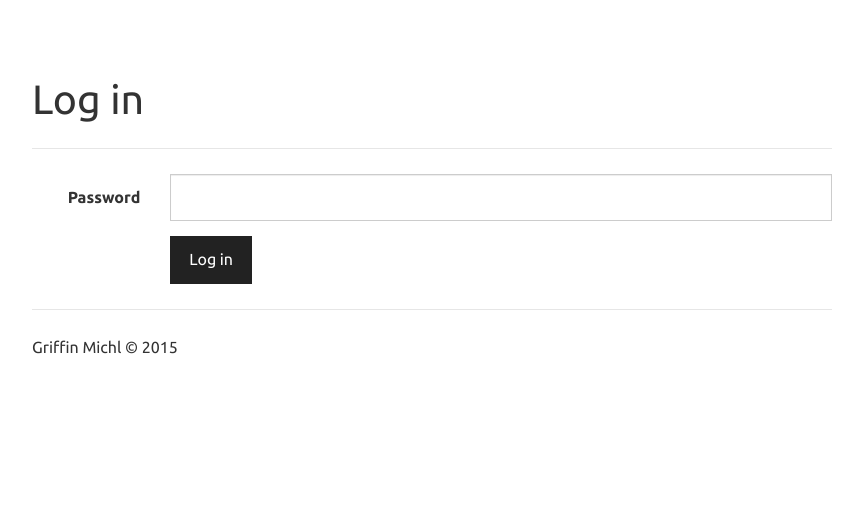
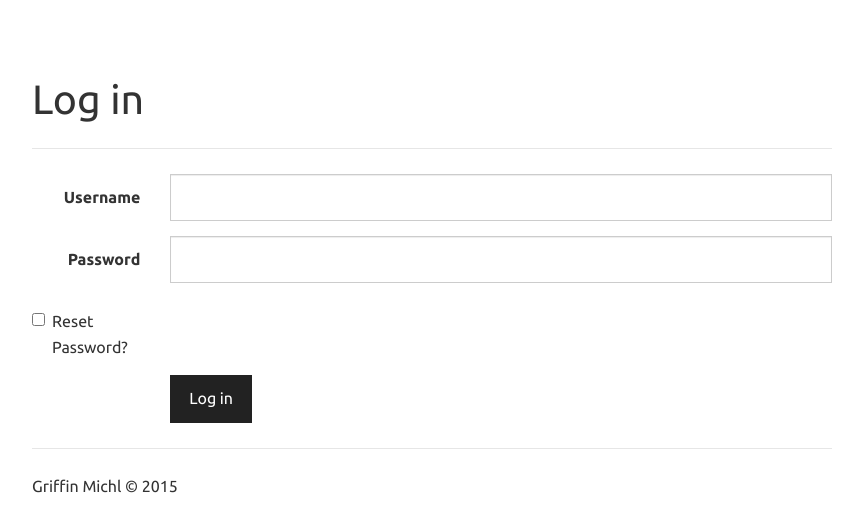
Before and after one commit to gm758/blog, a Flask app: a page that uses templates/login.html in a window 1280 px wide. Shown: the part 51-583 px from the top of the page, without its empty margins (208-1071 px from the left). Run offline with Flask 2, Linux system fonts and the light colour scheme; some libraries are stand-ins or nearby versions.

Commit message:
adding login functionality, hiding vim files

```diff
--- a/app.py
+++ b/app.py
@@ -15,10 +15,9 @@ from micawber.cache import Cache as OEmbedCache
 from peewee import *
 from playhouse.flask_utils import FlaskDB, get_object_or_404, object_list
 from playhouse.sqlite_ext import *
-from wekzeug.security import generate_password_hash, check_password_hash
+from werkzeug.security import generate_password_hash, check_password_hash
 
 
-ADMIN_PASSWORD = 'password'
 APP_DIR = os.path.dirname(os.path.realpath(__file__))
 DATABASE = 'sqliteext:///%s' % os.path.join(APP_DIR, 'blog.db')
 DEBUG = False
@@ -43,7 +42,8 @@ class User(flask_db.Model):
         ret = super(User, self).save(*args, **kwargs)
         return ret
 
-    def verify(self, username, password):
+    @classmethod
+    def verify(cls, username, password):
         pw_hash = User.select(User.password).where(User.username == username)
         return check_password_hash(pw_hash, password)
 
@@ -159,8 +159,9 @@ def login_required(fn):
 def login():
     next_url = request.args.get('next') or request.form.get('next')
     if request.method == 'POST' and request.form.get('password'):
+        username = request.form.get('username')
         password = request.form.get('password')
-        if password == app.config['ADMIN_PASSWORD']:
+        if User.verify(username, password):
             session['logged_in'] = True
             session.permanent = True
             flash('You are now logged in.', 'success')
--- a/templates/login.html
+++ b/templates/login.html
@@ -6,12 +6,27 @@
 
 {% block content %}
   <form action="{{ url_for('login', next=next_url) }}" class="form-horizontal" method="post">
+		<div class="form-group">
+			<label for="username" class="col-sm-2 control-label">Username</label>
+			<div class="col-sm-10">
+				<input class="form-control" id="username" name="username" type="username">
+			</div>
+		</div>
     <div class="form-group">
       <label for="password" class="col-sm-2 control-label">Password</label>
       <div class="col-sm-10">
         <input class="form-control" id="password" name="password" type="password">
       </div>
     </div>
+		<div class="form-group">
+			<div class="col-sm-2">
+				<div class="checkbox">
+					<label>
+						<input type="checkbox" name="setpw"> Reset Password?
+					</label>
+				</div>
+			</div>
+		</div>
     <div class="form-group">
       <div class="col-sm-offset-2 col-sm-10">
         <button class="btn btn-default" type="submit">Log in</button>
```
Also changed, not shown: 1 other file.
